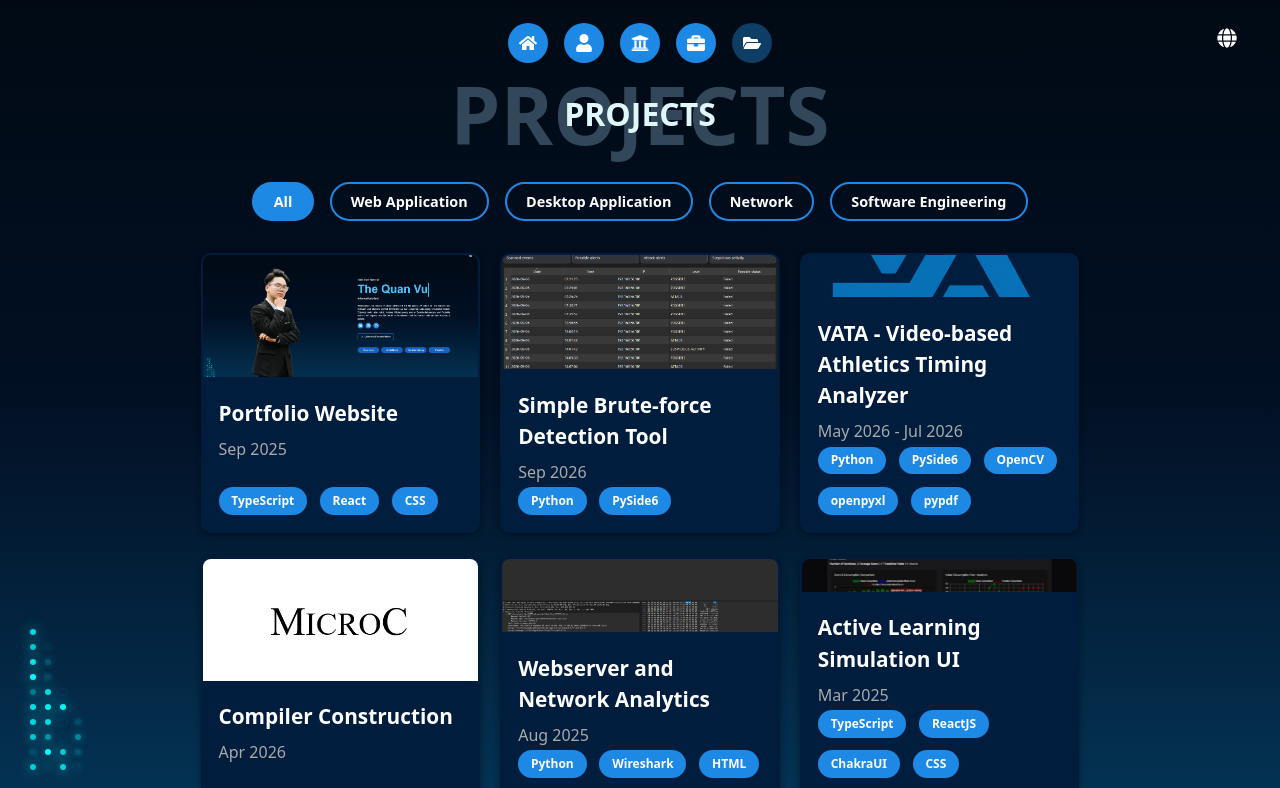
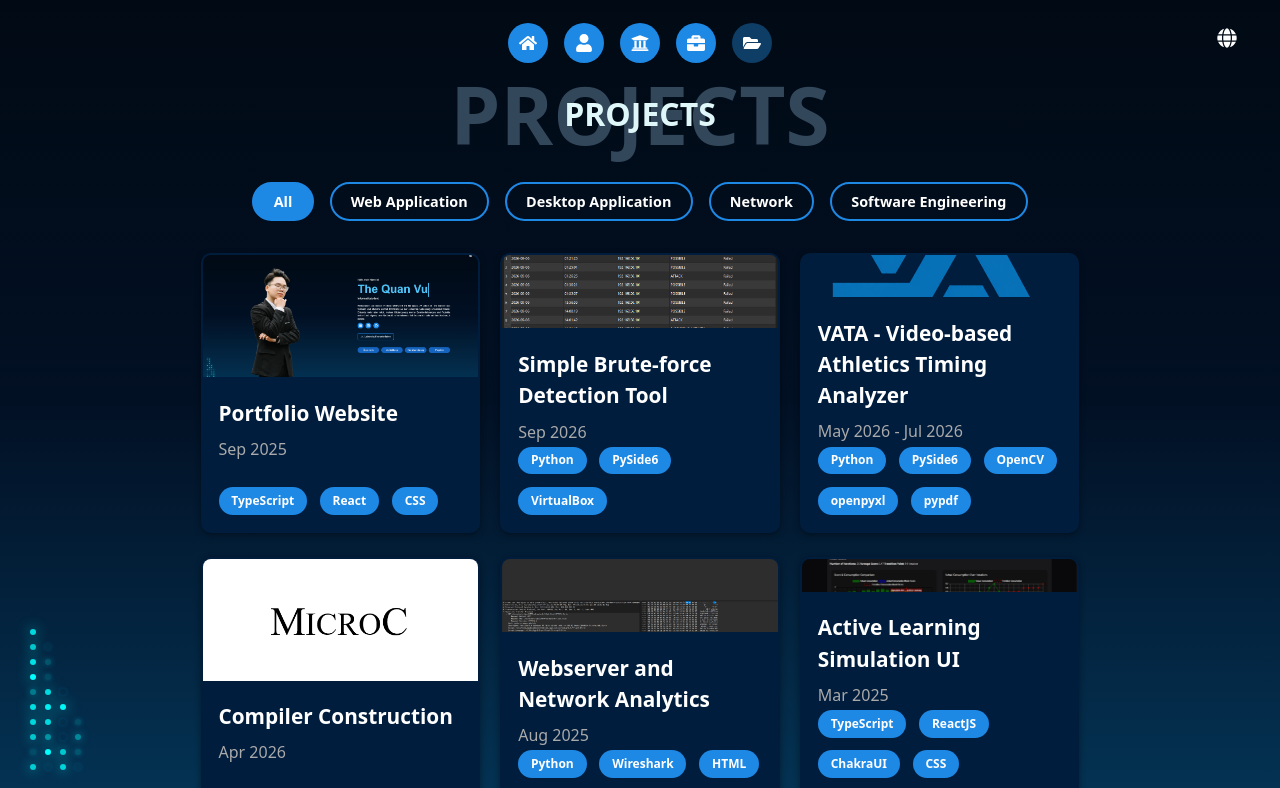
Before and after one commit to thequanvu204/portfolio, a React (Vite) app: page /projects in a window 1280 px wide. Shown: the top 788 px of the page. Built offline with nearby package versions, Linux system fonts and the light colour scheme.

Commit message:
modify project brute force

```diff
--- a/src/pages/projects.tsx
+++ b/src/pages/projects.tsx
@@ -228,7 +228,7 @@ const Projects = () => {
             time: t("projects.bruteforce.time"),
             desc: t("projects.bruteforce.desc"),
             img: BruteForce ,
-            tags: ["Python", "PySide6"],
+            tags: ["Python", "PySide6", "VirtualBox"],
             category: ["cat2"],
           }) && (
             <div
@@ -243,7 +243,7 @@ const Projects = () => {
                   tech: t("projects.bruteforce.tech"),
                   img: BruteForce,
                   images: [BruteForce],
-                  tags: ["Python", "PySide6"],
+                  tags: ["Python", "PySide6", "VirtualBox"],
                   category: ["cat2"],
                   view: [{ label: "Releases", url: "https://github.com/thequanvu204/brute-force-detector/releases/tag/v1.0.0" }],
                   link: [{ label: "GitHub", url: "https://github.com/thequanvu204/brute-force-detector" }],
@@ -259,6 +259,7 @@ const Projects = () => {
                 <div className="prj-tags">
                   <span className="tag">Python</span>
                   <span className="tag">PySide6</span>
+                  <span className="tag">VirtualBox</span>
                 </div>
               </div>
             </div>
```
